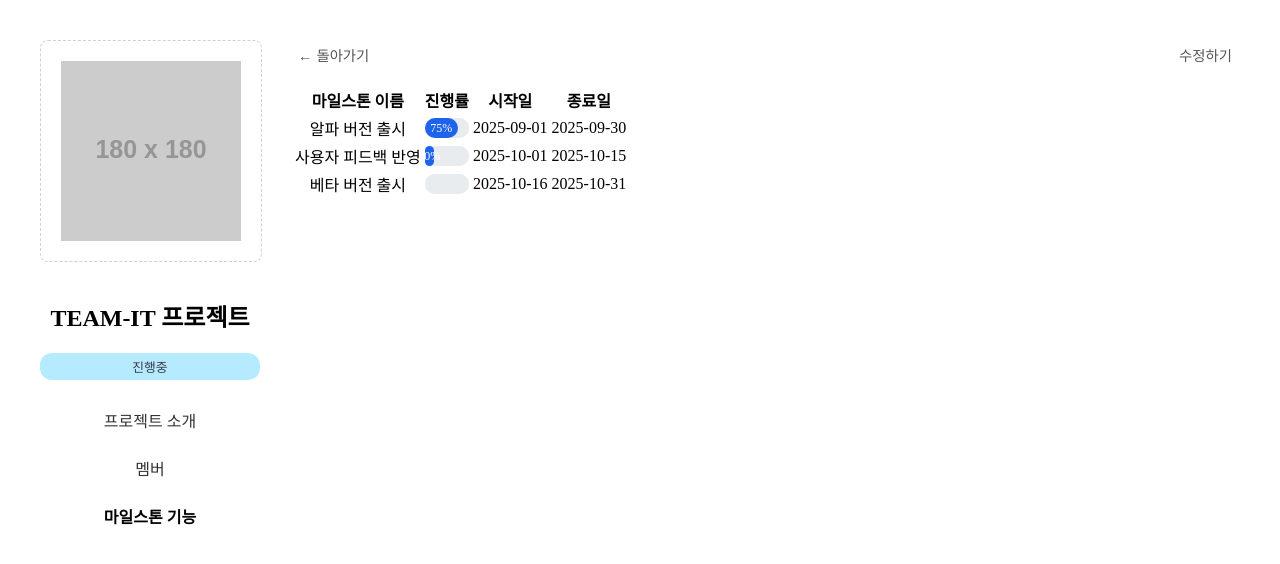
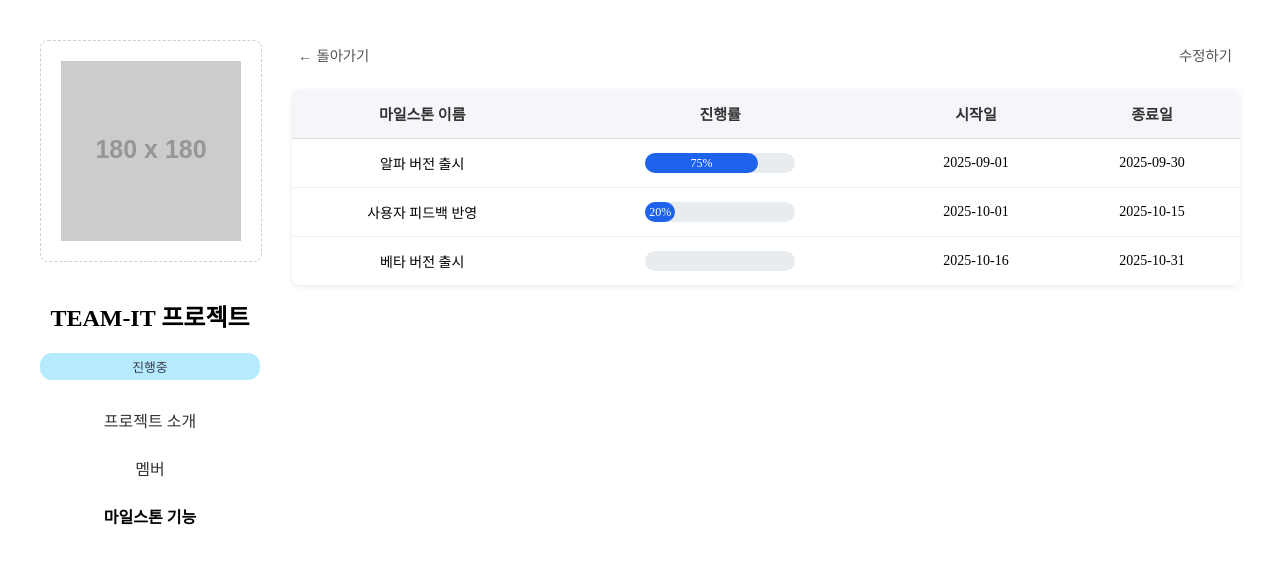
Before and after one commit to CROM-IDLE-CROMI/Team-IT-FE, a React (Vite) app: page /myproject/1/milestone in a window 1280 px wide. Shown: the top 564 px of the page. Built offline with nearby package versions, Linux system fonts and the light colour scheme.

Commit message:
Feat : MyprojectMilestone 페이지 UI 수정

```diff
--- a/src/App.css
+++ b/src/App.css
@@ -684,44 +684,35 @@
 .milestone-table {
   width: 100%;
   border-collapse: collapse;
-  border: 1px solid var(--border-color, #ddd);
+  margin-top: 20px;
   border-radius: 8px;
   overflow: hidden;
+  background: #fff;
+  box-shadow: 0 2px 6px rgba(0,0,0,0.08);
 }
 
-.milestone-table th,
-.milestone-table td {
-  padding: 16px;
+.milestone-table th {
+  background: #f5f6fa;
+  color: #333;
+  padding: 14px;
+  font-size: 15px;
   text-align: center;
-  vertical-align: middle;
-  border-bottom: 1px solid var(--border-color, #ddd);
+  border-bottom: 1px solid #ddd;
 }
 
-/* 헤더 스타일 */
-.milestone-table thead th {
-  background-color: #fafafa;
-  font-weight: 600;
-  color: var(--dark, #333);
-  border-right: 1px solid var(--border-color, #ddd);
+.milestone-table td {
+  padding: 14px;
+  font-size: 14px;
+  text-align: center;
+  border-bottom: 1px solid #eee;
 }
 
-.milestone-table thead th:last-child {
-  border-right: none;
-}
-
-/* 바디 스타일 */
-.milestone-table tbody tr:last-child td {
+.milestone-table tr:last-child td {
   border-bottom: none;
 }
 
-.milestone-table tbody tr:hover {
-  background-color: #f5f5f5;
-}
-
-/* 프로그레스바 셀 최적화 */
-.milestone-table td .progress-container {
-  width: 100%;
-  max-width: 200px; /* 너무 길어지지 않게 제한 */
+.milestone-progress {
+  width: 150px;
   margin: 0 auto;
 }
 
--- a/src/pages/Myproject/MemberChangeLeader.tsx
+++ b/src/pages/Myproject/MemberChangeLeader.tsx
@@ -1,5 +1,5 @@
 import React, { useState } from "react";
-import { useNavigate } from "react-router-dom";
+import { useNavigate, useParams } from "react-router-dom";
 
 interface Member {
   id: number;
@@ -21,6 +21,7 @@ const MemberChangeLeader: React.FC = () => {
 
   const [selectedId, setSelectedId] = useState<number | null>(null);
   const [newLeader, setNewLeader] = useState<Member | null>(null);
+  const { id } = useParams<{ id: string }>();
 
   const handleSave = () => {
     if (selectedId === null) {
@@ -92,7 +93,7 @@ const MemberChangeLeader: React.FC = () => {
             새로운 팀장은 <strong>{newLeader.nickname}</strong>님입니다.
           </p>
           <button
-            onClick={() => navigate("/myproject")}
+            onClick={() => navigate(`/myproject/${id}`)}
             className="change-leader-back-btn"
           >
             마이 프로젝트로 돌아가기
--- a/src/pages/Myproject/MyprojectMilestone.tsx
+++ b/src/pages/Myproject/MyprojectMilestone.tsx
@@ -75,7 +75,7 @@ export default function MyprojectMilestone() {
             <button className="edit-button" onClick={handleEdit}>수정하기</button>
           </div>
 
-          <table className="data-table">
+          <table className="milestone-table">
             <thead>
               <tr>
                 <th>마일스톤 이름</th>
@@ -89,7 +89,7 @@ export default function MyprojectMilestone() {
                 <tr key={milestone.id}>
                   <td>{milestone.name}</td>
                   <td>
-                    <div className="progress-container">
+                    <div className="milestone-progress">
                       <ProgressBar progress={milestone.progress} />
                     </div>
                   </td>
```
